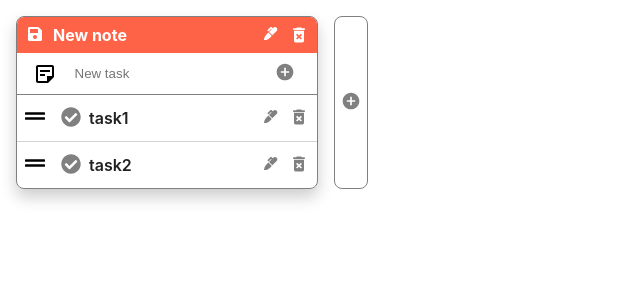
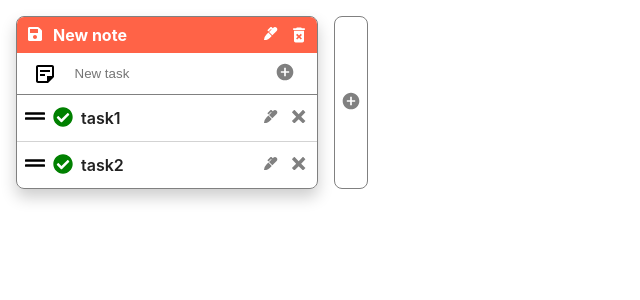
Before and after one commit to vlmakh/my-notes-react, a React (Create React App) app: page / in a window 1280 px wide. Shown: the top 300 px of the page, without its empty margins (0-640 px from the left). Built offline with nearby package versions, Linux system fonts and the light colour scheme.

Commit message:
change check design

```diff
--- a/src/components/NoteItem/NoteItem.js
+++ b/src/components/NoteItem/NoteItem.js
@@ -14,7 +14,7 @@ function NoteItem({ note, editNote, deleteNote, editNoteName }) {
   const [editOpen, setEditOpen] = useState(false);
 
   // useEffect(() => {
-  //   handleSave();
+  //   editNote(noteId, todos);
   // }, [todos]);
 
   const handleSave = () => {
@@ -29,6 +29,7 @@ function NoteItem({ note, editNote, deleteNote, editNoteName }) {
         completed: false,
       };
       setTodos([newTodo, ...todos]);
+      // todos = [newTodo, ...todos];
       handleSave();
     }
   };
--- a/src/components/TodoAddNew/TodoAddNew.styled.jsx
+++ b/src/components/TodoAddNew/TodoAddNew.styled.jsx
@@ -25,6 +25,8 @@ export const AddBtn = styled.button`
   background-color: transparent;
   color: grey;
 
+  transition: color 250ms linear;
+
   :hover {
     color: #212121;
   }
--- a/src/components/TodoItem/TodoItem.js
+++ b/src/components/TodoItem/TodoItem.js
@@ -1,6 +1,6 @@
 import { useState } from 'react';
 import { Reorder, useDragControls } from 'framer-motion';
-import { MdDeleteForever } from 'react-icons/md';
+import { ImCross } from 'react-icons/im';
 import { FaCheckCircle, FaMarker, FaGripLines } from 'react-icons/fa';
 import { Box } from 'components/Box/Box';
 import {
@@ -66,11 +66,12 @@ function TodoItem({
         aria-label="Edit task"
         onClick={toggleModal}
         disabled={completed ? true : false}
+        className={completed ? '' : 'active'}
       >
         <FaMarker />
       </EditBtn>
       <DeleteBtn type="button" aria-label="Delete task" onClick={handleDelete}>
-        <MdDeleteForever size="20" />
+        <ImCross />
       </DeleteBtn>
       {editOpen && <TodoEditModal saveTodo={handleEdit} textToUpdate={text} />}
     </Reorder.Item>
--- a/src/components/TodoItem/TodoItem.styled.jsx
+++ b/src/components/TodoItem/TodoItem.styled.jsx
@@ -3,7 +3,7 @@ import styled from '@emotion/styled';
 export const Label = styled.label`
   display: flex;
   align-items: center;
-  margin-left: 16px;
+  margin-left: 8px;
   /* padding: 8px; */
   /* cursor: pointer; */
 `;
@@ -11,15 +11,12 @@ export const Label = styled.label`
 export const Checkbox = styled.input`
   display: none;
 
-  & + span {
+  :checked + button {
     color: grey;
   }
-
-  :checked + button {
-    color: green;
-  }
   :checked ~ span {
-    text-decoration: line-through #212121 2px;
+    text-decoration: line-through grey 2px;
+    color: grey;
   }
 `;
 
@@ -38,7 +35,7 @@ export const CheckBtn = styled.button`
   width: 20px;
   height: 30px;
   padding: 0;
-  color: grey;
+  color: green;
 
   /* transition: color 250ms linear;
 
@@ -48,7 +45,6 @@ export const CheckBtn = styled.button`
 `;
 
 export const EditBtn = styled.button`
-  cursor: pointer;
   margin-left: auto;
   border: none;
   background-color: transparent;
@@ -59,8 +55,9 @@ export const EditBtn = styled.button`
 
   transition: color 250ms linear;
 
-  :hover {
+  :hover.active {
     color: #212121;
+    cursor: pointer;
   }
 `;
 
--- a/src/components/TodoList/TodoList.js
+++ b/src/components/TodoList/TodoList.js
@@ -1,6 +1,5 @@
 import { Reorder } from 'framer-motion';
 import css from './TodoList.module.css';
-
 import { TodoItem } from 'components/TodoItem/TodoItem';
 
 export function TodoList({
```
